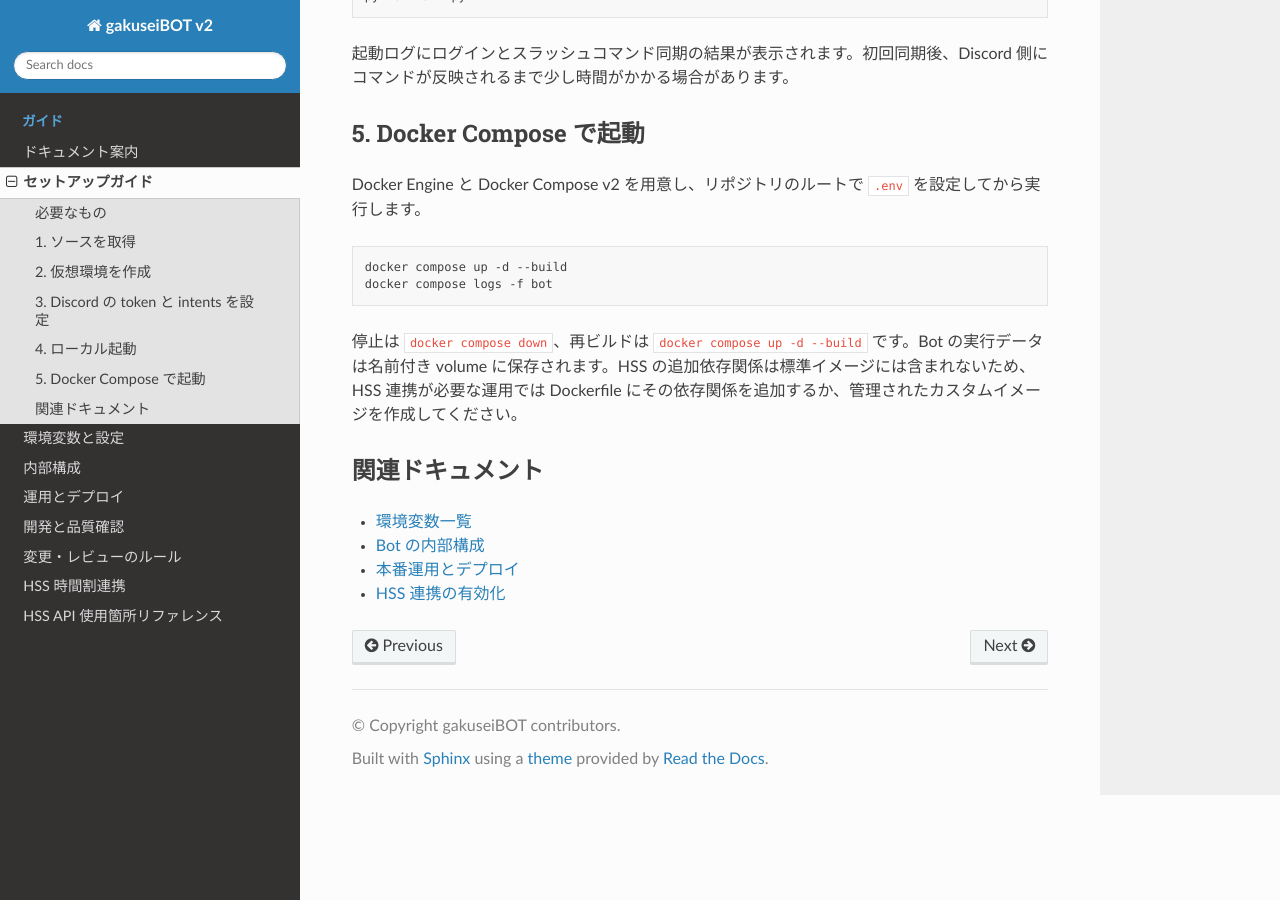
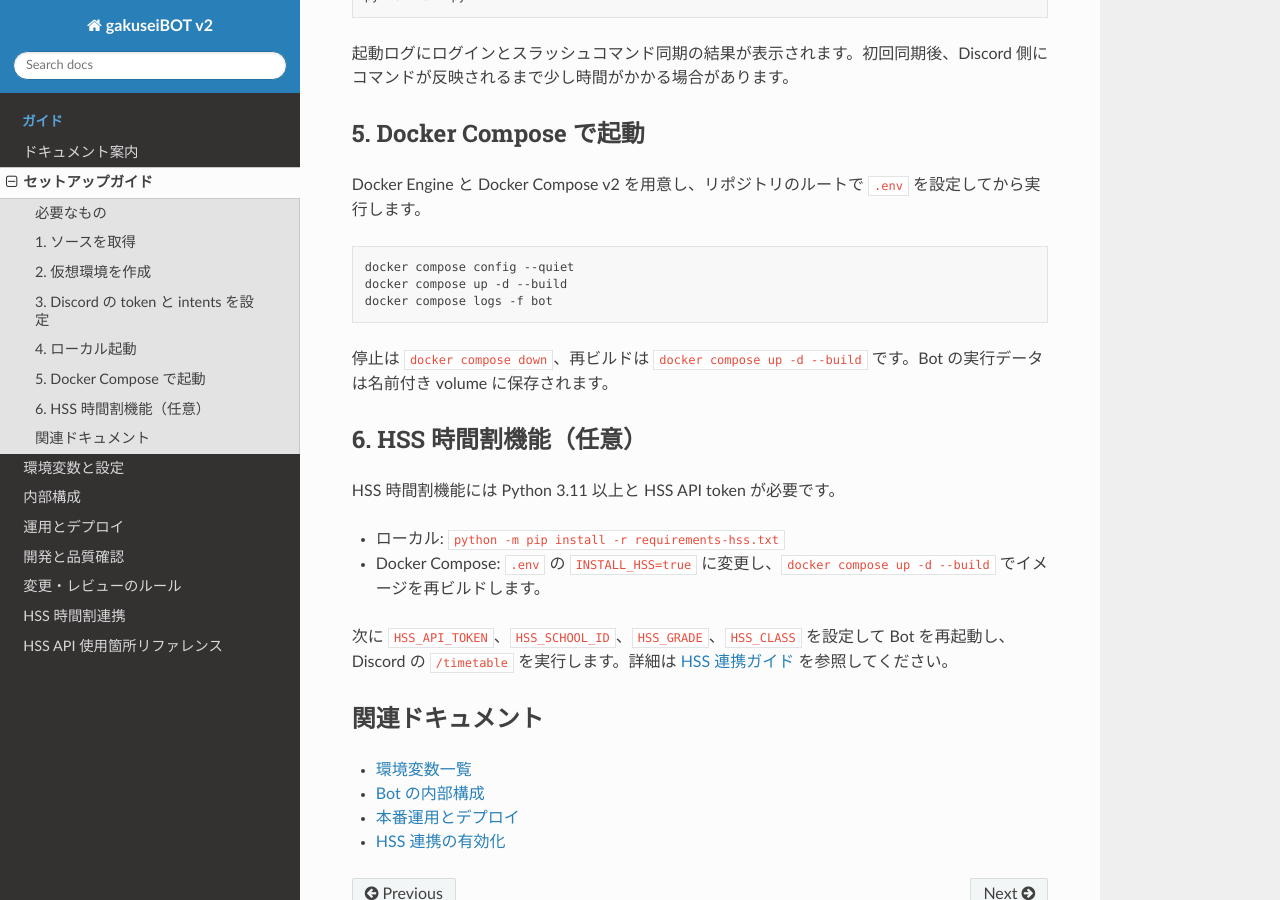
Before and after one commit to akiy2009/gakuseiBOTv2-Beta, a Sphinx documentation site: the page built from docs/getting-started.md, in a window 1280 px wide and 900 px high, scrolled down 1445 px. Built offline with Sphinx 7.4.7 and the Read the Docs theme 3.1.0, drawn with Linux system fonts in a browser that asks for light colours.

Commit message:
fix: support optional HSS in Docker deployment

````diff
--- a/compose.yaml
+++ b/compose.yaml
@@ -2,6 +2,8 @@ services:
   bot:
     build:
       context: .
+      args:
+        INSTALL_HSS: ${INSTALL_HSS:-false}
     env_file:
       - .env
     restart: unless-stopped
--- a/docs/getting-started.md
+++ b/docs/getting-started.md
@@ -65,11 +65,21 @@ python main.py
 Docker Engine と Docker Compose v2 を用意し、リポジトリのルートで `.env` を設定してから実行します。
 
 ```bash
+docker compose config --quiet
 docker compose up -d --build
 docker compose logs -f bot
 ```
 
-停止は `docker compose down`、再ビルドは `docker compose up -d --build` です。Bot の実行データは名前付き volume に保存されます。HSS の追加依存関係は標準イメージには含まれないため、HSS 連携が必要な運用では Dockerfile にその依存関係を追加するか、管理されたカスタムイメージを作成してください。
+停止は `docker compose down`、再ビルドは `docker compose up -d --build` です。Bot の実行データは名前付き volume に保存されます。
+
+## 6. HSS 時間割機能（任意）
+
+HSS 時間割機能には Python 3.11 以上と HSS API token が必要です。
+
+- ローカル: `python -m pip install -r requirements-hss.txt`
+- Docker Compose: `.env` の `INSTALL_HSS=true` に変更し、`docker compose up -d --build` でイメージを再ビルドします。
+
+次に `HSS_API_TOKEN`、`HSS_SCHOOL_ID`、`HSS_GRADE`、`HSS_CLASS` を設定して Bot を再起動し、Discord の `/timetable` を実行します。詳細は [HSS 連携ガイド](study/hss-integration.md) を参照してください。
 
 ## 関連ドキュメント
 
````
Also changed, not shown: README.md (+5 -4 lines), docs/configuration.md (+1 -0 lines), docs/operations.md (+2 -0 lines), 3 other files.
